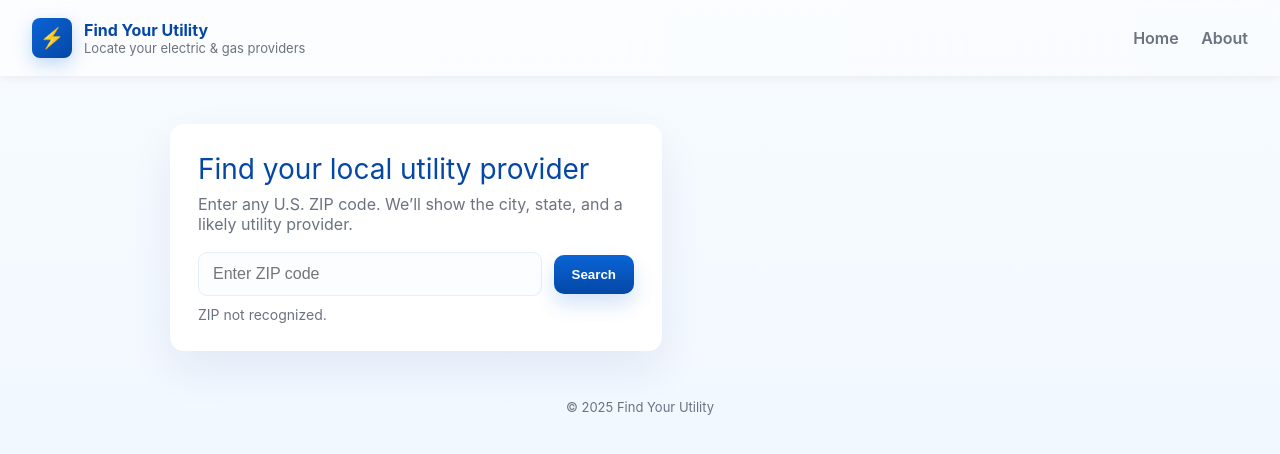
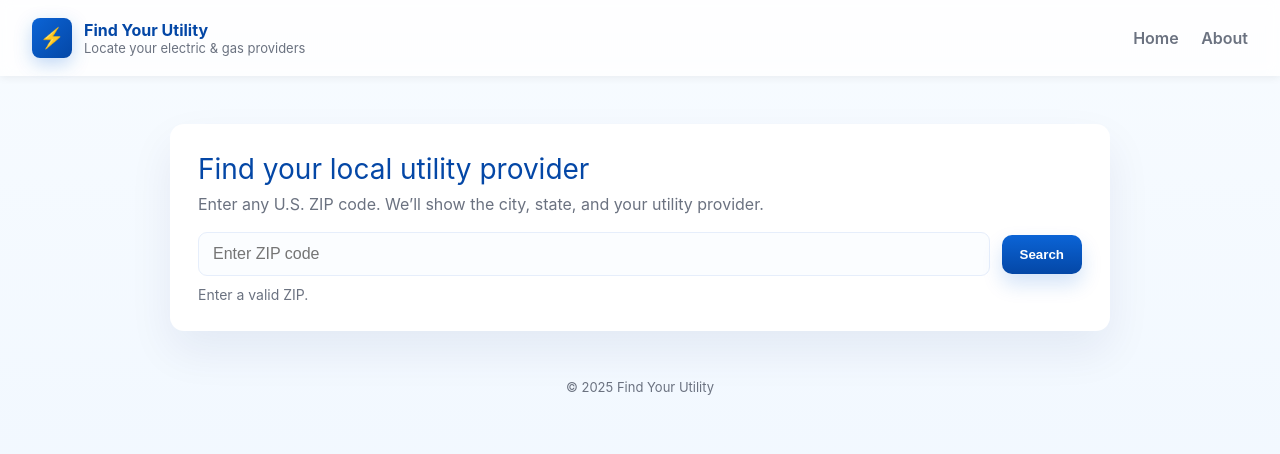
Before and after one commit to John1701708/find-your-utilityV4, a website: page index.html in a window 1280 px wide. Both pictures are taken after typing "Sample" into the empty fields and a click on the button "Search". Drawn offline with Linux system fonts and the light colour scheme.

Commit message:
Update index.html

```diff
--- a/index.html
+++ b/index.html
@@ -10,24 +10,21 @@
       --blue-700:#0447a6;
       --muted:#6b7280;
       --card:#ffffff;
-      --bg:#f4f7fb;
     }
     *{box-sizing:border-box}
-    body{margin:0;font-family:Inter,Segoe UI,Roboto,Arial;background:linear-gradient(180deg,#f7fbff 0%, #eef6ff 100%);color:#0f1724;min-height:100vh}
-    header{display:flex;align-items:center;justify-content:space-between;padding:18px 32px;background:linear-gradient(90deg,rgba(255,255,255,0.6),rgba(255,255,255,0.3));backdrop-filter:blur(6px);box-shadow:0 2px 8px rgba(3,7,18,0.06)}
+    body{margin:0;font-family:Inter,Segoe UI,Roboto,Arial;background:linear-gradient(180deg,#f7fbff 0%,#eef6ff 100%);color:#0f1724;min-height:100vh}
+    header{display:flex;align-items:center;justify-content:space-between;padding:18px 32px;background:rgba(255,255,255,0.8);backdrop-filter:blur(6px);box-shadow:0 2px 8px rgba(3,7,18,0.06)}
     .brand{display:flex;align-items:center;gap:12px}
     .logo{width:40px;height:40px;border-radius:8px;background:linear-gradient(135deg,var(--blue-600),var(--blue-700));display:flex;align-items:center;justify-content:center;color:white;font-weight:700;font-size:20px;box-shadow:0 6px 18px rgba(11,100,214,0.25)}
     nav a{margin-left:18px;color:var(--muted);text-decoration:none;font-weight:600}
     nav a:hover{color:var(--blue-700)}
     .container{max-width:980px;margin:48px auto;padding:0 20px}
-    .hero{display:grid;grid-template-columns:1fr 420px;gap:28px;align-items:center}
     .panel{background:var(--card);border-radius:14px;padding:28px;box-shadow:0 20px 45px rgba(12,34,98,0.07);}
     .title{font-size:28px;color:var(--blue-700);margin-bottom:8px}
     .subtitle{color:var(--muted);margin-bottom:18px}
     .search-row{display:flex;gap:12px;align-items:center}
     input.zip{flex:1;padding:12px 14px;border-radius:9px;border:1px solid #e6eefb;font-size:16px;background:#fbfdff}
     button.search{background:linear-gradient(180deg,var(--blue-600),var(--blue-700));color:white;padding:12px 18px;border-radius:10px;border:none;font-weight:700;cursor:pointer;box-shadow:0 10px 20px rgba(11,100,214,0.18)}
-    button.search:active{transform:translateY(1px)}
     .result-card{margin-top:18px;padding:16px;border-radius:10px;background:linear-gradient(180deg,#f7fbff,#f1f8ff);border:1px solid #e6f0ff}
     .utility-name{font-weight:700;color:#07356b;font-size:18px}
     .meta{color:var(--muted);font-size:14px;margin-top:6px}
@@ -37,7 +34,7 @@
       position:fixed;
       top:50%;
       left:50%;
-      transform:translate(-50%, -50%);
+      transform:translate(-50%,-50%);
       background:rgba(255,255,255,0.85);
       backdrop-filter:blur(12px);
       border-radius:16px;
@@ -50,14 +47,8 @@
       z-index:300;
       animation:fadeIn 0.5s ease forwards;
     }
-    @keyframes fadeIn {
-      from{opacity:0;transform:translate(-50%,-60%)}
-      to{opacity:1;transform:translate(-50%,-50%)}
-    }
-    @keyframes fadeOut {
-      from{opacity:1;transform:translate(-50%,-50%)}
-      to{opacity:0;transform:translate(-50%,-40%)}
-    }
+    @keyframes fadeIn {from{opacity:0;transform:translate(-50%,-60%)}to{opacity:1;transform:translate(-50%,-50%)}}
+    @keyframes fadeOut {from{opacity:1;}to{opacity:0;}}
   </style>
 </head>
 <body>
@@ -76,10 +67,9 @@
   </header>
 
   <main class="container">
-    <div class="hero">
     <div class="panel">
       <div class="title">Find your local utility provider</div>
-        <div class="subtitle">Enter any U.S. ZIP code. We’ll show the city, state, and a likely utility provider.</div>
+      <div class="subtitle">Enter any U.S. ZIP code. We’ll show the city, state, and your utility provider.</div>
       <div class="search-row">
         <input id="zip" class="zip" type="text" maxlength="30" placeholder="Enter ZIP code" />
         <button class="search" id="btnSearch">Search</button>
@@ -88,7 +78,6 @@
       <div id="result" class="result-card" style="display:none;">
         <div class="utility-name" id="utilityName"></div>
         <div class="meta" id="utilityMeta"></div>
-        </div>
       </div>
     </div>
   </main>
@@ -105,73 +94,78 @@
     const utilityNameEl = document.getElementById('utilityName');
     const utilityMetaEl = document.getElementById('utilityMeta');
 
-    // Utility + Gas database
+    // state + utility data
     const dataMap = {
-      OH: { electric:"⚡ Ohio Edison", gas:"🔥 Dominion Energy" },
-      PA: { electric:"⚡ PECO", gas:"🔥 Columbia Gas of Pennsylvania" },
-      NJ: { electric:"⚡ PSE&G", gas:"🔥 New Jersey Natural Gas" },
-      CA: { electric:"⚡ Pacific Gas & Electric", gas:"🔥 Southern California Gas" },
-      NY: { electric:"⚡ Con Edison", gas:"🔥 National Grid" },
-      DE: { electric:"⚡ Delmarva Power", gas:"🔥 Chesapeake Utilities" },
-      MI: { electric:"⚡ DTE Energy", gas:"🔥 Consumers Energy" },
-      RI: { electric:"⚡ Rhode Island Energy", gas:"🔥 Rhode Island Energy (Gas)" }
+      OH: {electric:"⚡ Ohio Edison", gas:"🔥 Dominion Energy"},
+      PA: {electric:"⚡ PECO", gas:"🔥 Columbia Gas of Pennsylvania"},
+      NJ: {electric:"⚡ PSE&G", gas:"🔥 New Jersey Natural Gas"},
+      CA: {electric:"⚡ Pacific Gas & Electric", gas:"🔥 Southern California Gas"},
+      NY: {electric:"⚡ Con Edison", gas:"🔥 National Grid"},
+      DE: {electric:"⚡ Delmarva Power", gas:"🔥 Chesapeake Utilities"},
+      MI: {electric:"⚡ DTE Energy", gas:"🔥 Consumers Energy"},
+      RI: {electric:"⚡ Rhode Island Energy", gas:"🔥 Rhode Island Energy (Gas)"}
     };
 
-    // Secret messages
-    const secretWords = {
-      kakey: "💖 Hey Kakey, you’re my forever sunshine — no power outage can ever dim your glow in my life. ☀️",
-      husband: "💕 Your husband’s heart beats only for you. You’re my reason, my peace, my everything. ❤️",
-      wife: "💍 My beautiful wife — you’re not just my partner, you’re my prayer and my paradise. 💫",
-      love: "💌 Love isn’t a word anymore — it’s your name written deep in my heart. ❤️‍🔥",
-      jaan: "💗 Jaan, you’re the light in my darkest nights — my reason, my calm, my forever. 🌙",
-      jaanu: "💞 Jaanu, if smiles had a face, it would be yours. You make every heartbeat meaningful. 💕",
-      baby: "🍼 My baby, you’re my sweetest addiction — softer than love, stronger than destiny. 💖",
-      "mera baby": "💫 Mera baby, you’re my tiny piece of heaven on Earth — always precious, always mine. 🥹❤️",
-      "mera bacha": "🧸 Mera bacha, tu meri sabse pyari feeling hai — mujhe sabse zyada sukoon tu deta hai. 😘",
-      chuchu: "🐥 Chuchu, you’re my little spark of joy — always chirping happiness into my world! 💛",
-      mithu: "🦜 Mithu, my lovely parrot — you fill my life with colors, love, and endless chirps of joy. 💚✨"
+    // simple ZIP → city map
+    const cityMap = {
+      OH: {430:"Columbus", 441:"Cleveland", 452:"Cincinnati"},
+      PA: {152:"Pittsburgh", 191:"Philadelphia", 178:"Harrisburg"},
+      NJ: {070:"Newark", 080:"Camden", 086:"Trenton"},
+      CA: {900:"Los Angeles", 941:"San Francisco", 958:"Sacramento"},
+      NY: {100:"New York City", 142:"Buffalo", 132:"Syracuse"},
+      DE: {197:"Wilmington", 199:"Dover"},
+      MI: {480:"Detroit", 495:"Grand Rapids"},
+      RI: {028:"Providence"}
     };
 
-    function showPopup(message) {
-      const popup = document.createElement('div');
-      popup.className = 'popup';
-      popup.textContent = message;
+    // Secret words popups
+    const secretWords = {
+      kakey:"💖 Hey Kakey, you’re my forever sunshine — no power outage can ever dim your glow in my life. ☀️",
+      husband:"💕 Your husband’s heart beats only for you. You’re my reason, my peace, my everything. ❤️",
+      wife:"💍 My beautiful wife — you’re not just my partner, you’re my prayer and my paradise. 💫",
+      love:"💌 Love isn’t a word anymore — it’s your name written deep in my heart. ❤️‍🔥",
+      jaan:"💗 Jaan, you’re the light in my darkest nights — my reason, my calm, my forever. 🌙",
+      jaanu:"💞 Jaanu, if smiles had a face, it would be yours. You make every heartbeat meaningful. 💕",
+      baby:"🍼 My baby, you’re my sweetest addiction — softer than love, stronger than destiny. 💖",
+      "mera baby":"💫 Mera baby, you’re my tiny piece of heaven on Earth — always precious, always mine. 🥹❤️",
+      "mera bacha":"🧸 Mera bacha, tu meri sabse pyari feeling hai — mujhe sabse zyada sukoon tu deta hai. 😘",
+      chuchu:"🐥 Chuchu, you’re my little spark of joy — always chirping happiness into my world! 💛",
+      mithu:"🦜 Mithu, my lovely parrot — you fill my life with colors, love, and endless chirps of joy. 💚✨"
+    };
+
+    function showPopup(message){
+      const popup=document.createElement('div');
+      popup.className='popup';
+      popup.textContent=message;
       document.body.appendChild(popup);
-      setTimeout(() => {
-        popup.style.animation = 'fadeOut 0.5s ease forwards';
-        setTimeout(() => popup.remove(), 500);
-      }, 2500);
+      setTimeout(()=>{popup.style.animation='fadeOut 0.5s';setTimeout(()=>popup.remove(),500);},2500);
     }
 
-    btnSearch.addEventListener('click', () => {
-      const input = zipInput.value.trim().toLowerCase();
-      zipInput.value = "";
-      if (secretWords[input]) {
-        showPopup(secretWords[input]);
-        status.textContent = "";
-        resultCard.style.display = 'none';
-        return;
-      }
+    btnSearch.addEventListener('click',()=>{
+      const input=zipInput.value.trim().toLowerCase();
+      zipInput.value="";
+      if(secretWords[input]){showPopup(secretWords[input]);return;}
 
-      // state ZIP prefix logic
-      const zipPrefix = parseInt(input.substring(0,3));
-      let state = "";
-      if(zipPrefix>=430 && zipPrefix<=459) state="OH";
-      else if(zipPrefix>=150 && zipPrefix<=196) state="PA";
-      else if(zipPrefix>=700 && zipPrefix<=899) state="NJ";
-      else if(zipPrefix>=900 && zipPrefix<=961) state="CA";
-      else if(zipPrefix>=100 && zipPrefix<=149) state="NY";
-      else if(zipPrefix>=197 && zipPrefix<=199) state="DE";
-      else if(zipPrefix>=480 && zipPrefix<=499) state="MI";
-      else if(zipPrefix>=280 && zipPrefix<=299) state="RI";
+      if(!/^[0-9]{5}$/.test(input)){status.textContent="Enter a valid ZIP.";resultCard.style.display='none';return;}
+      const prefix=input.substring(0,3);
+      let state=null;
+      if(prefix>=430&&prefix<=459)state="OH";
+      else if(prefix>=150&&prefix<=196)state="PA";
+      else if(prefix>=700&&prefix<=899)state="NJ";
+      else if(prefix>=900&&prefix<=961)state="CA";
+      else if(prefix>=100&&prefix<=149)state="NY";
+      else if(prefix>=197&&prefix<=199)state="DE";
+      else if(prefix>=480&&prefix<=499)state="MI";
+      else if(prefix>=028&&prefix<=029)state="RI";
 
       if(!state){status.textContent="ZIP not recognized.";resultCard.style.display='none';return;}
 
-      const info = dataMap[state];
-      utilityNameEl.textContent = `${info.electric} • ${info.gas}`;
-      utilityMetaEl.textContent = `State: ${state}`;
-      resultCard.style.display = 'block';
-      status.textContent = "";
+      const info=dataMap[state];
+      const city=cityMap[state]&&cityMap[state][prefix]?cityMap[state][prefix]:"Unknown City";
+      utilityNameEl.textContent=`${info.electric} • ${info.gas}`;
+      utilityMetaEl.textContent=`City: ${city} • State: ${state}`;
+      resultCard.style.display='block';
+      status.textContent="";
     });
   </script>
 </body>
```
Lines whose indentation alone changed are shown as unchanged.
